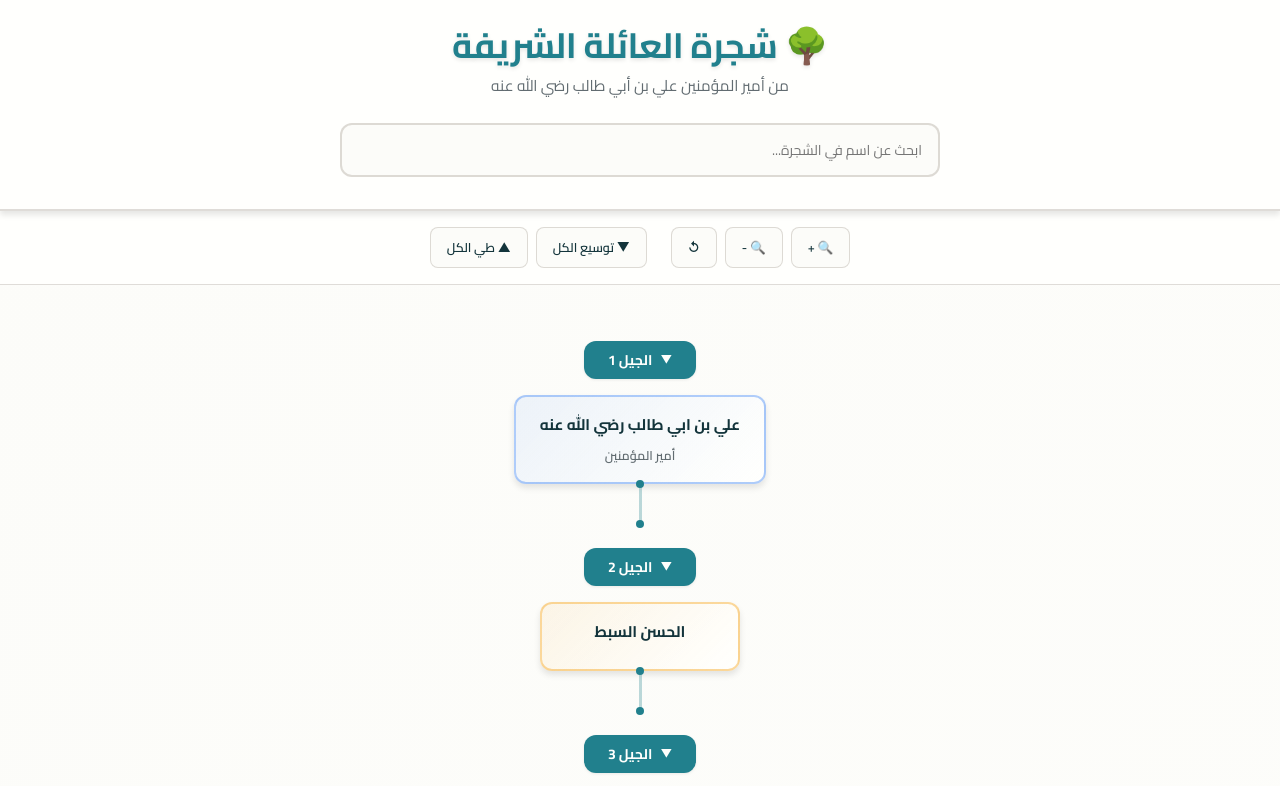
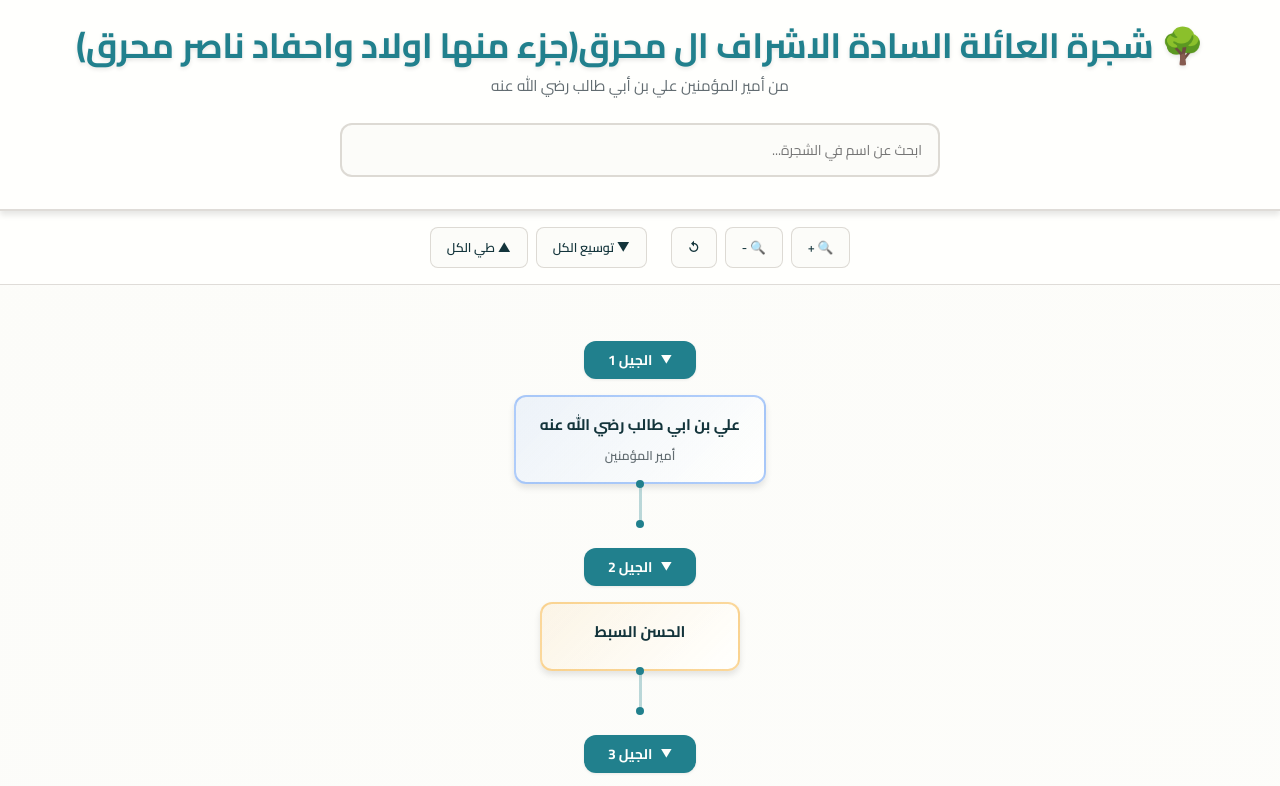
Before and after one commit to jhgfdsz97/jhgfdsz79.github.io, a plain HTML site: page index.html in a window 1280 px wide. Shown: the top 786 px of the page. Drawn offline with Linux system fonts and the light colour scheme.

Commit message:
Update index.html

```diff
--- a/index.html
+++ b/index.html
@@ -14,7 +14,7 @@
         <!-- Header -->
         <header class="header">
             <div class="header-content">
-                <h1 class="main-title">🌳 شجرة العائلة الشريفة</h1>
+                <h1 class="main-title">🌳 شجرة العائلة السادة الاشراف ال محرق(جزء منها اولاد واحفاد ناصر محرق)</h1>
                 <p class="subtitle">من أمير المؤمنين علي بن أبي طالب رضي الله عنه</p>
                 <div class="search-container">
                     <input type="text" id="searchInput" class="search-input" placeholder="ابحث عن اسم في الشجرة...">
```
